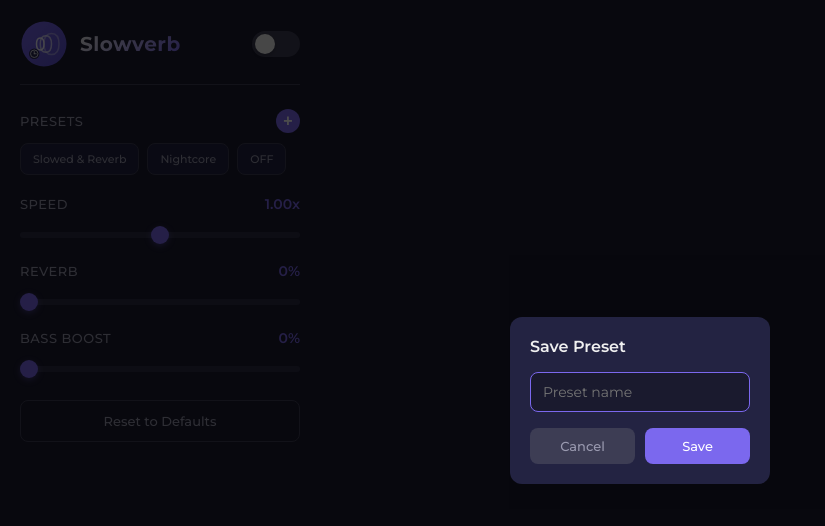
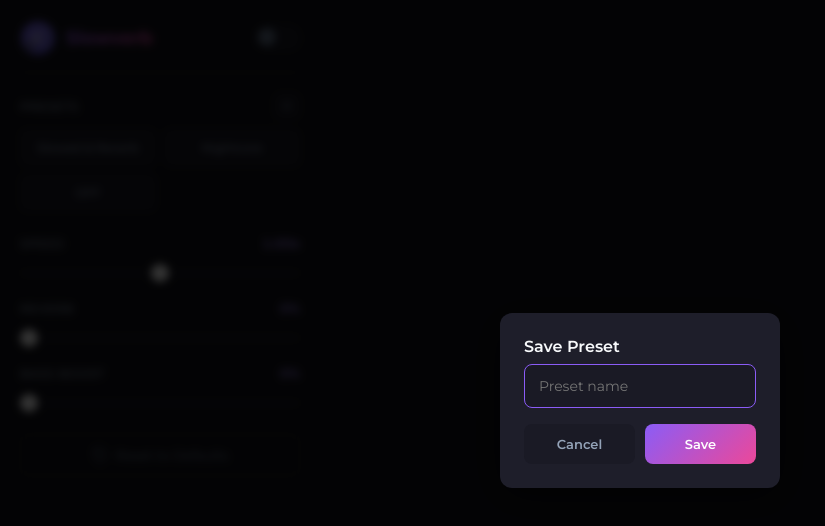
Before and after one commit to norz3n/slowverb, a website with bundled scripts: page src/popup/popup.html in a window 1280 px wide. Both pictures are taken after a click on the button "Save current settings as preset". Shown: the whole page, without its empty margins (0-825 px from the left). Built offline with nearby package versions, Linux system fonts and the light colour scheme.

Commit message:
style(popup): Refactor popup styles with improved color scheme and layout
- Update CSS custom properties with darker, more refined color palette
- Add new color variables for better semantic naming (--bg-dark, --accent-light, --error, --success)
- Implement gradient accent colors for enhanced visual hierarchy
- Adjust toggle switch styling with refined sizing and border treatment
- Update slider thumb appearance with white background and improved shadows
- Reorganize CSS sections with clear section headers for better maintainability
- Refactor presets list from flexbox to CSS grid layout (2 columns)
- Improve spacing and sizing consistency across all components
- Enhance visual feedback with updated hover states and transitions
- Modernize overall design while maintaining functionality and usability

```diff
--- a/src/popup/popup.css
+++ b/src/popup/popup.css
@@ -1,24 +1,34 @@
 /**
- * Slowverb Popup Styles
- * Modern design with Montserrat font
+ * Slowverb Extension - Popup Styles
+ * Adapted from web design for browser extension popup
  */
 
 :root {
-  --bg-primary: #1a1a2e;
-  --bg-secondary: #16213e;
-  --bg-card: #232342;
-  --accent: #7b68ee;
-  --accent-glow: rgba(123, 104, 238, 0.4);
-  --accent-hover: #9d8df1;
-  --text-primary: #f0f0f0;
-  --text-secondary: #9a9ab0;
-  --slider-track: #2d2d44;
-  --slider-progress: linear-gradient(90deg, #7b68ee, #9d8df1);
-  --toggle-off: #3d3d54;
-  --toggle-on: #7b68ee;
-  --border-color: #3d3d54;
+  --bg-dark: #0a0a0f;
+  --bg-primary: #12121a;
+  --bg-secondary: #1a1a25;
+  --bg-card: #1e1e2a;
+  --bg-card-hover: #252535;
+
+  --accent: #8b5cf6;
+  --accent-light: #a78bfa;
+  --accent-dark: #7c3aed;
+  --accent-glow: rgba(139, 92, 246, 0.3);
+  --accent-gradient: linear-gradient(135deg, #8b5cf6, #ec4899);
+
+  --text-primary: #f8fafc;
+  --text-secondary: #94a3b8;
+  --text-muted: #64748b;
+
+  --border-color: rgba(255, 255, 255, 0.08);
+  --border-light: rgba(255, 255, 255, 0.12);
+
+  --error: #ef4444;
+  --success: #22c55e;
+
+  --radius-sm: 8px;
   --radius: 12px;
-  --radius-sm: 8px;
+  --radius-lg: 16px;
 }
 
 * {
@@ -31,7 +41,7 @@
   font-family: 'Montserrat', -apple-system, BlinkMacSystemFont, 'Segoe UI', sans-serif;
   background: var(--bg-primary);
   color: var(--text-primary);
-  min-width: 300px;
+  min-width: 320px;
   max-width: 320px;
 }
 
@@ -39,44 +49,42 @@
   padding: 20px;
 }
 
-/* Header */
+/* ===== HEADER ===== */
 .header {
   display: flex;
   justify-content: space-between;
   align-items: center;
-  margin-bottom: 24px;
+  margin-bottom: 20px;
   padding-bottom: 16px;
   border-bottom: 1px solid var(--border-color);
-  min-height: 40px;
 }
 
 .logo-title {
   display: flex;
   align-items: center;
-  gap: 12px;
+  gap: 10px;
 }
 
 .logo {
-  width: 48px;
-  height: 48px;
+  width: 36px;
+  height: 36px;
 }
 
 .title {
-  font-size: 20px;
+  font-size: 18px;
   font-weight: 700;
-  letter-spacing: 0.5px;
-  background: linear-gradient(135deg, var(--text-primary), var(--accent));
+  background: var(--accent-gradient);
   -webkit-background-clip: text;
   -webkit-text-fill-color: transparent;
   background-clip: text;
 }
 
-/* Toggle Switch */
+/* ===== TOGGLE SWITCH ===== */
 .toggle {
   position: relative;
   display: inline-block;
-  width: 48px;
-  height: 26px;
+  width: 44px;
+  height: 24px;
   cursor: pointer;
 }
 
@@ -89,37 +97,36 @@
 .toggle-track {
   position: absolute;
   inset: 0;
-  background: var(--toggle-off);
-  border-radius: 26px;
-  transition: background-color 0.25s ease;
+  background: var(--bg-secondary);
+  border: 1px solid var(--border-color);
+  border-radius: 24px;
+  transition: all 0.25s ease;
 }
 
 .toggle-thumb {
   position: absolute;
-  top: 3px;
-  left: 3px;
-  width: 20px;
-  height: 20px;
-  background: var(--text-primary);
+  top: 2px;
+  left: 2px;
+  width: 18px;
+  height: 18px;
+  background: var(--text-muted);
   border-radius: 50%;
-  transition: transform 0.25s ease, box-shadow 0.25s ease;
+  transition: all 0.25s ease;
   box-shadow: 0 2px 4px rgba(0, 0, 0, 0.2);
 }
 
 .toggle input:checked ~ .toggle-track {
-  background: var(--toggle-on);
+  background: var(--accent);
+  border-color: var(--accent);
   box-shadow: 0 0 12px var(--accent-glow);
 }
 
 .toggle input:checked ~ .toggle-thumb {
-  transform: translateX(22px);
+  transform: translateX(20px);
+  background: white;
 }
 
-.toggle:hover .toggle-thumb {
-  box-shadow: 0 2px 8px rgba(0, 0, 0, 0.3);
-}
-
-/* Control Groups */
+/* ===== CONTROL GROUPS ===== */
 .control-group {
   margin-bottom: 20px;
 }
@@ -132,29 +139,27 @@
 }
 
 .control-header label {
-  font-size: 13px;
+  font-size: 12px;
   font-weight: 500;
   color: var(--text-secondary);
-  cursor: help;
   text-transform: uppercase;
   letter-spacing: 0.5px;
 }
 
 .value {
-  font-size: 14px;
+  font-size: 13px;
   font-weight: 600;
-  color: var(--accent);
-  min-width: 45px;
-  text-align: right;
+  color: var(--accent-light);
+  font-variant-numeric: tabular-nums;
 }
 
-/* Range Slider */
+/* ===== SLIDERS ===== */
 input[type="range"] {
   -webkit-appearance: none;
   appearance: none;
   width: 100%;
   height: 6px;
-  background: var(--slider-track);
+  background: var(--bg-secondary);
   border-radius: 3px;
   outline: none;
   cursor: pointer;
@@ -165,119 +170,69 @@
   appearance: none;
   width: 18px;
   height: 18px;
-  background: var(--accent);
+  background: white;
   border-radius: 50%;
   cursor: pointer;
-  transition: transform 0.15s ease, box-shadow 0.15s ease;
-  box-shadow: 0 2px 6px var(--accent-glow);
+  transition: transform 0.15s, box-shadow 0.15s;
+  box-shadow: 0 2px 8px rgba(0, 0, 0, 0.3);
 }
 
 input[type="range"]::-webkit-slider-thumb:hover {
   transform: scale(1.15);
-  box-shadow: 0 0 12px var(--accent-glow);
+  box-shadow: 0 0 0 4px var(--accent-glow);
 }
 
 input[type="range"]::-moz-range-thumb {
   width: 18px;
   height: 18px;
-  background: var(--accent);
+  background: white;
   border: none;
   border-radius: 50%;
   cursor: pointer;
-  transition: transform 0.15s ease, box-shadow 0.15s ease;
-  box-shadow: 0 2px 6px var(--accent-glow);
+  transition: transform 0.15s, box-shadow 0.15s;
+  box-shadow: 0 2px 8px rgba(0, 0, 0, 0.3);
 }
 
 input[type="range"]::-moz-range-thumb:hover {
   transform: scale(1.15);
-  box-shadow: 0 0 12px var(--accent-glow);
+  box-shadow: 0 0 0 4px var(--accent-glow);
 }
 
 input[type="range"]::-moz-range-track {
-  background: var(--slider-track);
+  background: var(--bg-secondary);
   border-radius: 3px;
   height: 6px;
 }
 
-/* Reset Button */
-.reset-group {
-  margin-top: 24px;
-  margin-bottom: 0;
+/* ===== PRESETS ===== */
+.presets-group {
+  margin-bottom: 24px;
 }
 
-.reset-btn {
-  width: 100%;
-  padding: 12px 16px;
-  background: transparent;
+.presets-list {
+  display: grid;
+  grid-template-columns: repeat(2, 1fr);
+  gap: 8px;
+}
+
+.preset-btn {
+  padding: 10px 12px;
+  background: var(--bg-secondary);
   border: 1px solid var(--border-color);
   border-radius: var(--radius-sm);
   color: var(--text-secondary);
   font-family: 'Montserrat', sans-serif;
-  font-size: 13px;
+  font-size: 12px;
   font-weight: 500;
   cursor: pointer;
-  transition: all 0.2s ease;
-}
-
-.reset-btn:hover {
-  border-color: var(--accent);
-  color: var(--accent);
-  background: rgba(123, 104, 238, 0.1);
-}
-
-.reset-btn:active {
-  transform: scale(0.98);
-}
-
-/* Presets */
-.presets-group {
-  margin-top: 20px;
-}
-
-.presets-list {
-  display: flex;
-  flex-wrap: wrap;
-  gap: 8px;
-  max-height: 80px;
-  overflow-y: auto;
-  padding-right: 4px;
-}
-
-/* Custom scrollbar for presets */
-.presets-list::-webkit-scrollbar {
-  width: 4px;
-}
-
-.presets-list::-webkit-scrollbar-track {
-  background: var(--bg-primary);
-  border-radius: 2px;
-}
-
-.presets-list::-webkit-scrollbar-thumb {
-  background: var(--border-color);
-  border-radius: 2px;
-}
-
-.presets-list::-webkit-scrollbar-thumb:hover {
-  background: var(--accent);
-}
-
-.preset-btn {
-  padding: 8px 12px;
-  background: var(--bg-card);
-  border: 1px solid var(--border-color);
-  border-radius: var(--radius-sm);
-  color: var(--text-secondary);
-  font-family: 'Montserrat', sans-serif;
-  font-size: 11px;
-  font-weight: 500;
-  cursor: pointer;
-  transition: all 0.2s ease;
+  transition: all 0.2s;
   position: relative;
+  text-align: center;
 }
 
 .preset-btn:hover {
-  border-color: var(--accent);
+  background: var(--bg-card-hover);
+  border-color: var(--border-light);
   color: var(--text-primary);
 }
 
@@ -292,15 +247,16 @@
   position: absolute;
   top: -6px;
   right: -6px;
-  width: 16px;
-  height: 16px;
-  background: #e74c3c;
+  width: 18px;
+  height: 18px;
+  background: var(--error);
   border: none;
   border-radius: 50%;
   color: white;
-  font-size: 10px;
-  line-height: 16px;
+  font-size: 12px;
+  line-height: 18px;
   cursor: pointer;
+  z-index: 1;
 }
 
 .preset-btn:hover .delete-preset {
@@ -312,29 +268,71 @@
 }
 
 .icon-btn {
-  width: 24px;
-  height: 24px;
-  background: var(--accent);
-  border: none;
-  border-radius: 50%;
-  color: white;
+  width: 26px;
+  height: 26px;
+  background: var(--bg-secondary);
+  border: 1px solid var(--border-color);
+  border-radius: var(--radius-sm);
+  color: var(--text-muted);
   font-size: 16px;
   font-weight: 600;
   cursor: pointer;
-  transition: all 0.2s ease;
-  line-height: 24px;
+  transition: all 0.2s;
+  display: flex;
+  align-items: center;
+  justify-content: center;
 }
 
 .icon-btn:hover {
-  background: var(--accent-hover);
-  transform: scale(1.1);
+  background: var(--accent);
+  border-color: var(--accent);
+  color: white;
 }
 
-/* Modal */
+/* ===== RESET BUTTON ===== */
+.reset-group {
+  margin-top: 24px;
+  margin-bottom: 0;
+}
+
+.reset-btn {
+  width: 100%;
+  padding: 12px 16px;
+  background: transparent;
+  border: 1px solid var(--border-color);
+  border-radius: var(--radius-sm);
+  color: var(--text-muted);
+  font-family: 'Montserrat', sans-serif;
+  font-size: 13px;
+  font-weight: 500;
+  cursor: pointer;
+  transition: all 0.2s;
+  display: flex;
+  align-items: center;
+  justify-content: center;
+  gap: 8px;
+}
+
+.reset-btn:hover {
+  border-color: var(--accent);
+  color: var(--accent);
+}
+
+.reset-btn:active {
+  transform: scale(0.98);
+}
+
+.reset-btn svg {
+  width: 16px;
+  height: 16px;
+}
+
+/* ===== MODAL ===== */
 .modal {
   position: fixed;
   inset: 0;
-  background: rgba(0, 0, 0, 0.7);
+  background: rgba(0, 0, 0, 0.8);
+  backdrop-filter: blur(4px);
   display: flex;
   align-items: center;
   justify-content: center;
@@ -347,27 +345,35 @@
 
 .modal-content {
   background: var(--bg-card);
-  padding: 20px;
+  padding: 24px;
   border-radius: var(--radius);
-  width: 260px;
+  width: 280px;
+  box-shadow: 0 8px 40px rgba(0, 0, 0, 0.5);
 }
 
 .modal-content h3 {
-  margin-bottom: 16px;
   font-size: 16px;
   font-weight: 600;
+  margin-bottom: 8px;
+}
+
+.modal-description {
+  color: var(--text-secondary);
+  font-size: 13px;
+  margin-bottom: 16px;
 }
 
 .modal-content input {
   width: 100%;
-  padding: 10px 12px;
-  background: var(--bg-primary);
+  padding: 12px 14px;
+  background: var(--bg-secondary);
   border: 1px solid var(--border-color);
   border-radius: var(--radius-sm);
   color: var(--text-primary);
   font-family: 'Montserrat', sans-serif;
   font-size: 14px;
   margin-bottom: 16px;
+  transition: border-color 0.2s;
 }
 
 .modal-content input:focus {
@@ -382,30 +388,30 @@
 
 .modal-btn {
   flex: 1;
-  padding: 10px;
+  padding: 12px;
   border: none;
   border-radius: var(--radius-sm);
   font-family: 'Montserrat', sans-serif;
   font-size: 13px;
-  font-weight: 500;
+  font-weight: 600;
   cursor: pointer;
-  transition: all 0.2s ease;
+  transition: all 0.2s;
 }
 
 .modal-btn.cancel {
-  background: var(--border-color);
+  background: var(--bg-secondary);
   color: var(--text-secondary);
 }
 
 .modal-btn.cancel:hover {
-  background: var(--toggle-off);
+  background: var(--bg-card-hover);
 }
 
 .modal-btn.confirm {
-  background: var(--accent);
+  background: var(--accent-gradient);
   color: white;
 }
 
 .modal-btn.confirm:hover {
-  background: var(--accent-hover);
+  opacity: 0.9;
 }
--- a/src/popup/popup.html
+++ b/src/popup/popup.html
@@ -64,6 +64,10 @@
     <!-- Reset button -->
     <div class="control-group reset-group">
       <button id="resetButton" class="reset-btn" title="Reset all settings to default values">
+        <svg viewBox="0 0 24 24" fill="none" stroke="currentColor" stroke-width="2">
+          <path d="M3 12a9 9 0 1 0 9-9 9.75 9.75 0 0 0-6.74 2.74L3 8"/>
+          <path d="M3 3v5h5"/>
+        </svg>
         Reset to Defaults
       </button>
     </div>
```
